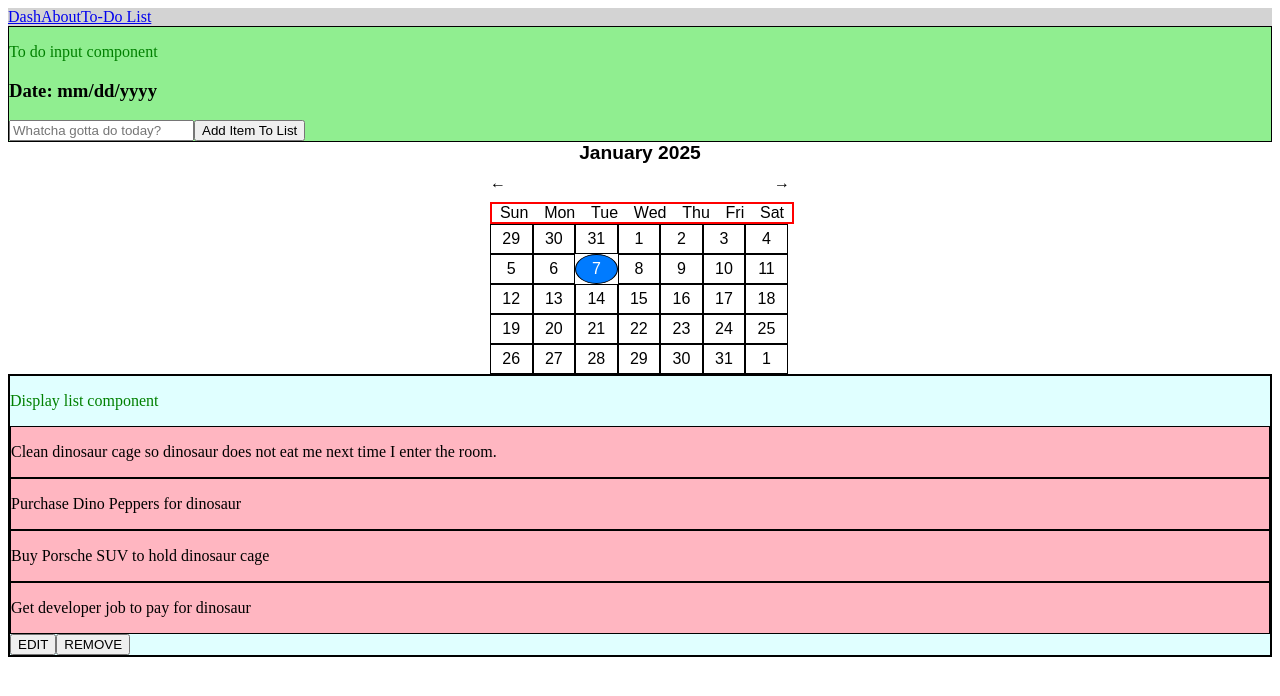
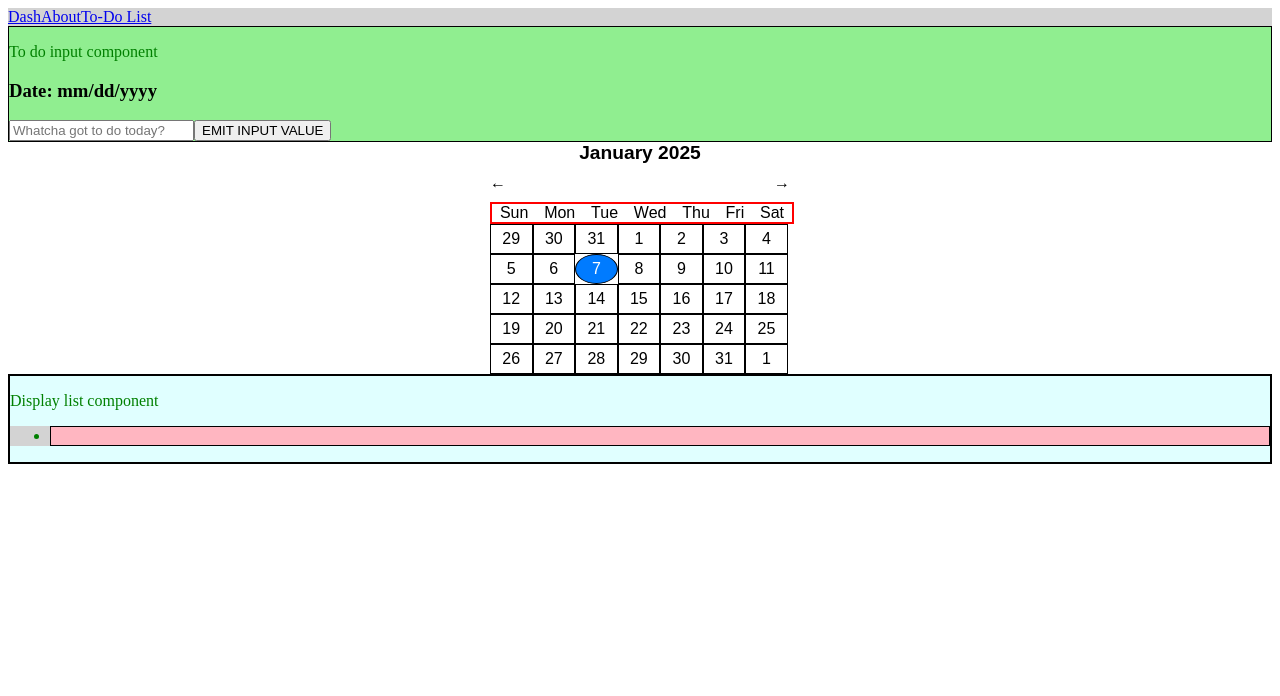
Before and after one commit to Jamzcode/kdash, a Vue app: page /to-do-list in a window 1280 px wide. Shown: the top 696 px of the page. Built offline with nearby package versions, Linux system fonts and the light colour scheme.

Commit message:
Refactored toDoListView and removed old toDoListComponent. Added path from input component to display component

```diff
--- a/src/components/DisplayListComponent.vue
+++ b/src/components/DisplayListComponent.vue
@@ -1,44 +1,30 @@
 <template>
-  <div class="display-list">
-    <p class="component-name">Display list component</p>
-
-    <section>
-      <div class="list-box">
-        <div class="list-item">
-          <p>
-            Clean dinosaur cage so dinosaur does not eat me next time I enter
-            the room.
-          </p>
-        </div>
-        <div class="list-item">
-          <p>Purchase Dino Peppers for dinosaur</p>
-        </div>
-        <div class="list-item">
-          <p>Buy Porsche SUV to hold dinosaur cage</p>
-        </div>
-        <div class="list-item">
-          <p>Get developer job to pay for dinosaur</p>
-        </div>
-
-        <div class="button-box">
-          <button class="edit">EDIT</button
-          ><button class="remove">REMOVE</button>
-        </div>
-      </div>
-    </section>
+  <div class="display-list-box">
+    <p class="component-name">Display list component
+      <ul class="list">
+        <li class="list-item">{{ listItem }}</li>
+      </ul></p>
   </div>
 </template>
 
 <script>
 export default {
   name: "displayListComponent",
+  props: { listItem: String },
 };
 </script>
 
 <style scoped>
-.display-list {
+.display-list-box {
   border: solid black 2px;
   background: lightcyan;
+}
+
+.list {
+  background: lightgray;
+}
+.list-item {
+  background: white;
 }
 
 .component-name {
--- a/src/components/ToDoInputComponent.vue
+++ b/src/components/ToDoInputComponent.vue
@@ -3,12 +3,9 @@
     <p class="component-name">To do input component</p>
     <section class="input section">
       <h3>Date: mm/dd/yyyy</h3>
-      <input
-        type="text"
-        class="item-input"
-        placeholder="Whatcha gotta do today?"
-      />
-      <button class="add-item button">Add Item To List</button>
+
+      <input type="text" placeholder="Whatcha got to do today?" />
+      <button @click="handleInputItem">EMIT INPUT VALUE</button>
     </section>
   </div>
 </template>
@@ -16,6 +13,14 @@
 <script>
 export default {
   name: "ToDoInputComponent",
+  data() {
+    return {};
+  },
+  methods: {
+    handleInputItem() {
+      this.$emit("send-list-item", "This is listItem from input to display!");
+    },
+  },
 };
 </script>
 
--- a/src/components/ToDoListComponent.vue
+++ /dev/null
@@ -1,29 +0,0 @@
-<template>
-  <section class="todo-list-widget">
-    <div class="todo-list">
-      <display-list-component />
-      <button class="edit-list" @click="goToToDoList">EDIT LIST</button>
-    </div>
-  </section>
-</template>
-
-<script>
-import DisplayListComponent from "./DisplayListComponent.vue";
-
-export default {
-  components: { DisplayListComponent },
-  name: "ToDoListComponent",
-  methods: {
-    goToToDoList() {
-      this.$router.push("/to-do-list");
-    },
-  },
-};
-</script>
-
-<style>
-.todo-list-widget {
-  border: solid black 1px;
-  background: lightcyan;
-}
-</style>
--- a/src/router/index.js
+++ b/src/router/index.js
@@ -1,6 +1,5 @@
 import { createRouter, createWebHistory } from 'vue-router'
 import DashView from '@/views/DashView.vue'
-import ToDoListComponent from '@/components/ToDoListComponent.vue'
 import ToDoListView from '@/views/ToDoListView.vue'
 
 const router = createRouter({
--- a/src/views/ToDoListView.vue
+++ b/src/views/ToDoListView.vue
@@ -1,26 +1,36 @@
 <template>
   <div class="to-do-list-view">
     <!-- Create component for adding items to to-do-list-display. -->
-    <to-do-input-component />
+    <to-do-input-component @send-list-item="handleChildInput" />
 
     <!-- Create component to render accurate calendar for month of the year. -->
     <calendar-component />
 
     <!-- Create component that will render list of todos for display in todo view/dash view -->
-    <display-list-component />
+    <display-list-component :listItem="inputValue" />
   </div>
 </template>
 
 <script>
+import ToDoInputComponent from "@/components/ToDoInputComponent.vue";
 import CalendarComponent from "@/components/CalendarComponent.vue";
 import DisplayListComponent from "@/components/DisplayListComponent.vue";
-import ToDoInputComponent from "@/components/ToDoInputComponent.vue";
 export default {
   name: "ToDoListView",
+  data() {
+    return {
+      inputValue: "",
+    };
+  },
   components: {
     ToDoInputComponent,
     DisplayListComponent,
     CalendarComponent,
+  },
+  methods: {
+    handleChildInput(payload) {
+      this.inputValue = payload;
+    },
   },
 };
 </script>
```
